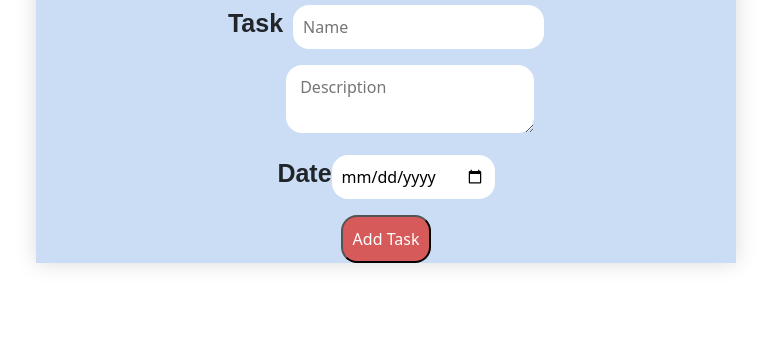
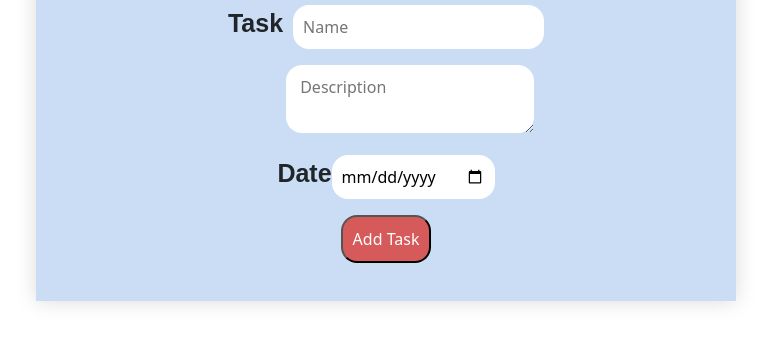
Before and after one commit to w3villa-Khushi-Gupta/to_do, a plain HTML site: page index.html in a window 1280 px wide. Shown: the part 147-490 px from the top of the page, without its empty margins (254-1025 px from the left). Drawn offline with nearby package versions, Linux system fonts and the light colour scheme.

Commit message:
30-sep-23

```diff
--- a/style.css
+++ b/style.css
@@ -39,6 +39,7 @@ h1{
     margin-right: auto;
     box-shadow: 0 0 20px rgba(0, 0, 0, 0.15);
     max-width: 700px;
+    min-height: 400px;
     background-color: rgb(203, 221, 245);
 
 }
```
